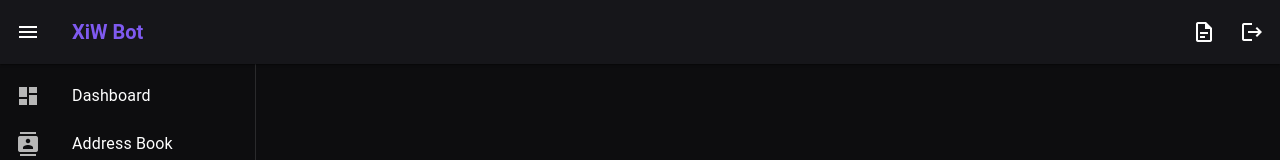
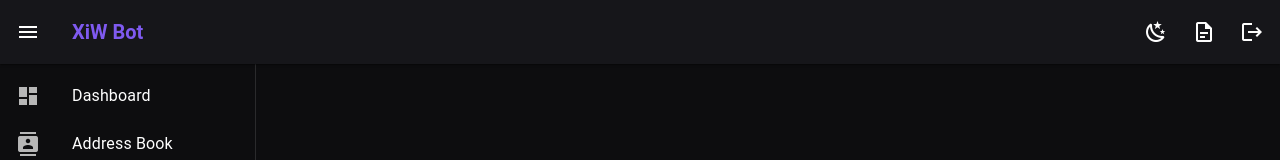
Before and after one commit to madlybong/xiw-bot, a Vue app in the folder src/ui/: page /login in a window 1280 px wide. Shown: the top 160 px of the page. Built offline with nearby package versions, Linux system fonts and the light colour scheme; no server answers; sample sign-in values are in the browser's storage.

Commit message:
feat: Implement Dark/Light Theme Toggle

```diff
--- a/src/ui/src/App.vue
+++ b/src/ui/src/App.vue
@@ -1,12 +1,14 @@
 <script setup lang="ts">
 import { ref, onMounted } from 'vue';
 import { useRouter } from 'vue-router';
+import { useTheme } from 'vuetify';
 
 // Navbar Logic Inline for now or separate component
 const drawer = ref(true);
 const auth = ref(false);
 const version = ref('');
 const router = useRouter();
+const theme = useTheme();
 
 const checkAuth = () => {
     auth.value = !!localStorage.getItem('token');
@@ -22,6 +24,12 @@ const fetchVersion = async () => {
    }
 }
 
+const toggleTheme = () => {
+    const newVal = theme.global.name.value === 'dark' ? 'light' : 'dark';
+    theme.global.name.value = newVal;
+    localStorage.setItem('theme', newVal);
+};
+
 const logout = () => {
     localStorage.removeItem('token');
     auth.value = false;
@@ -31,6 +39,13 @@ const logout = () => {
 onMounted(() => {
     checkAuth();
     fetchVersion();
+
+    // Load saved theme
+    const saved = localStorage.getItem('theme');
+    if (saved) {
+        theme.global.name.value = saved;
+    }
+
     window.addEventListener('storage', checkAuth);
     // Custom event dispatch from Login
     window.addEventListener('auth-change', checkAuth);
@@ -43,6 +58,9 @@ onMounted(() => {
       <v-app-bar-nav-icon @click.stop="drawer = !drawer"></v-app-bar-nav-icon>
       <v-toolbar-title class="font-weight-bold text-primary">XiW Bot</v-toolbar-title>
       <v-spacer></v-spacer>
+      <v-btn icon @click="toggleTheme">
+        <v-icon>{{ theme.global.name.value === 'dark' ? 'mdi-weather-night' : 'mdi-weather-sunny' }}</v-icon>
+      </v-btn>
       <v-btn icon to="/docs">
         <v-icon>mdi-file-document-outline</v-icon>
       </v-btn>
```
